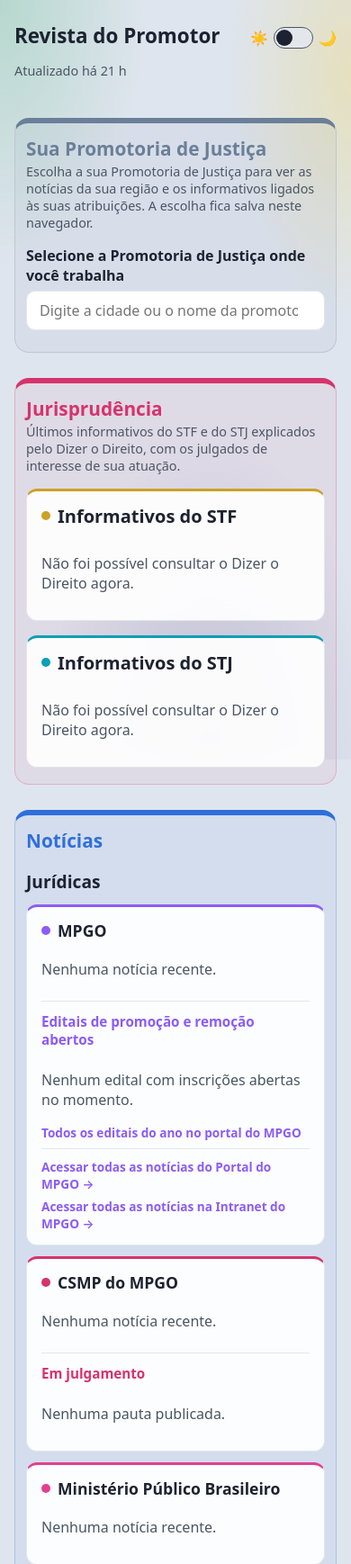
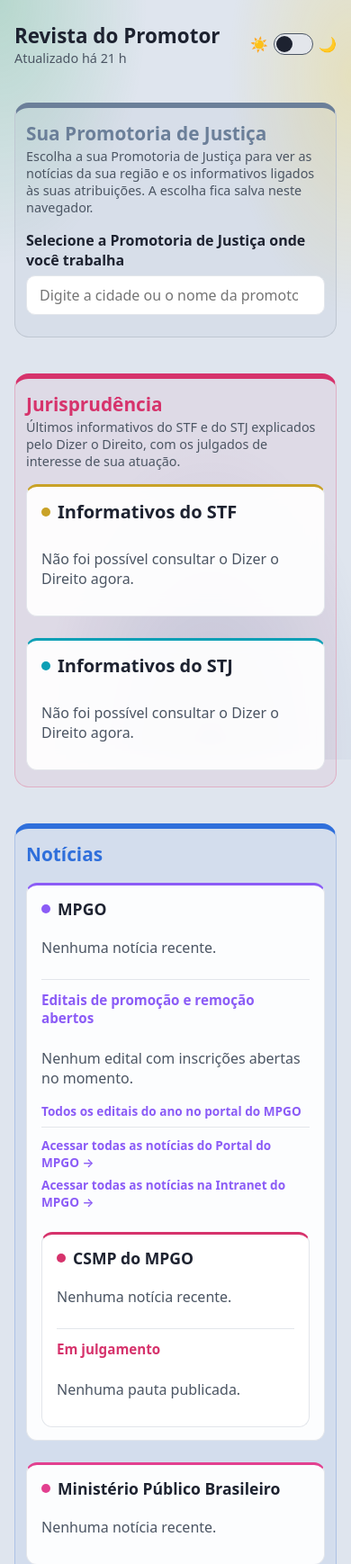
Before and after one commit to Pedro-Schmitt/Feed-de-noticias, a Flask app: page / in a window 390 px wide. Shown: the top 1738 px of the page at 90% size. Run offline with Flask 3, Linux system fonts and the light colour scheme; data that the repository does not hold is empty; some libraries are stand-ins or nearby versions.

Commit message:
MPGO com o CSMP dentro, notícias acima das agendas e layout mais espaçado
Título e "Atualizado há X" na mesma linha; sem os subtítulos Jurídicas e Gerais;
três principais notícias do Presidente, do Senado e da Câmara acima das agendas.

Co-Authored-By: Claude Opus 5.5 <noreply@anthropic.com>

```diff
--- a/coletor.py
+++ b/coletor.py
@@ -319,6 +319,14 @@ JURIDICO = [
     ("tjgo", "TJGO", '(TJGO OR "TJ-GO" OR "Tribunal de Justiça de Goiás") when:7d'),
 ]
 
+# Notícias que vão acima da agenda do Presidente, do Senado e da Câmara (mesmo critério das jurídicas)
+ORGAOS = [
+    ("presidente", '(Lula OR "Presidente da República" OR Planalto) when:2d'),
+    ("senado", '(Senado OR senadores) when:2d'),
+    ("camara", '("Câmara dos Deputados" OR deputados) when:2d'),
+]
+POR_ORGAO = 3
+
 
 
 FONTES_IGNORADAS = {"Instagram", "Facebook", "YouTube", "X", "TikTok", "LinkedIn"}
@@ -464,6 +472,7 @@ def coletar():
     with ThreadPoolExecutor(max_workers=10) as executor:
         futuros = [executor.submit(buscar_feed, *feed) for feed in FEEDS]
         futuros_juridico = [executor.submit(buscar_google_noticias, busca) for _, _, busca in JURIDICO]
+        futuros_orgaos = [executor.submit(buscar_google_noticias, busca) for _, busca in ORGAOS]
         futuro_informativos = executor.submit(informativos.coletar)
         futuro_editais = executor.submit(editais.coletar)
 
@@ -496,6 +505,14 @@ def coletar():
                 noticia["mp"] = identificar_mp(noticia)
         juridico.append({"id": id_, "nome": nome, "noticias": escolhidas})
 
+    orgaos = {}
+    for (id_, _), futuro in zip(ORGAOS, futuros_orgaos):
+        try:
+            orgaos[id_] = escolher_juridicas(futuro.result())[:POR_ORGAO]
+        except Exception as erro:  # sem notícias, o quadro mostra só a agenda
+            print(f"[coletor] Falha nas notícias de {id_}: {erro}")
+            orgaos[id_] = None
+
     return {
         "atualizado": datetime.now(timezone.utc).isoformat(timespec="seconds"),
         "fontes": sorted({veiculo for veiculo, _, _ in FEEDS}),
@@ -504,6 +521,7 @@ def coletar():
         "falhas": falhas,
         "secoes": escolher_principais(noticias),
         "juridico": juridico,
+        "orgaos": orgaos,
         "informativos": futuro_informativos.result(),
         "editais": _resultado_ou_none(futuro_editais, "editais do MPGO"),
     }
--- a/static/style.css
+++ b/static/style.css
@@ -109,8 +109,8 @@ a { color: inherit; text-decoration: none; }
 
 /* Cada área é um bloco com fundo levemente colorido e faixa de cor no topo */
 .area {
-  margin-top: 28px;
-  padding: 20px 20px 24px;
+  margin-top: 40px;
+  padding: 24px 24px 28px;
   border-radius: 16px;
   border: 1px solid color-mix(in srgb, var(--cor-area) 30%, var(--borda));
   border-top: 6px solid var(--cor-area);
@@ -138,7 +138,7 @@ a { color: inherit; text-decoration: none; }
 .secoes {
   display: grid;
   grid-template-columns: repeat(2, minmax(0, 1fr));
-  gap: 16px;
+  gap: 24px;
 }
 
 .secao { border-top: 3px solid var(--cor); }
@@ -287,10 +287,22 @@ a { color: inherit; text-decoration: none; }
 
 .grade-juridico {
   display: grid;
-  grid-template-columns: repeat(3, minmax(0, 1fr));
-  gap: 12px;
-  margin-top: 12px;
+  grid-template-columns: repeat(4, minmax(0, 1fr));
+  gap: 24px;
+  margin: 4px 0 32px;
 }
+
+/* MPGO na linha inteira, com o quadro do CSMP dentro dele, à direita */
+.painel-mpgo { grid-column: 1 / -1; }
+
+.mpgo-colunas {
+  display: grid;
+  grid-template-columns: minmax(0, 3fr) minmax(0, 2fr);
+  gap: 24px;
+  align-items: start;
+}
+
+.painel-interno { background: var(--painel); backdrop-filter: none; -webkit-backdrop-filter: none; }
 
 .grade-juridico .secao > h2 { font-size: 1.1rem; margin-bottom: 4px; }
 
@@ -372,15 +384,18 @@ a { color: inherit; text-decoration: none; }
 .topo {
   display: flex;
   justify-content: space-between;
-  align-items: flex-start;
+  align-items: center;
   gap: 16px;
 }
+
+.titulo-linha { display: flex; flex-wrap: wrap; align-items: baseline; column-gap: 14px; }
+.titulo-linha h1, .titulo-linha p { margin: 0; }
 
 .switch-tema {
   display: inline-flex;
   align-items: center;
   gap: 6px;
-  margin-top: 6px;
+  margin-top: 0;
   cursor: pointer;
   user-select: none;
   flex: none;
@@ -532,9 +547,11 @@ a.julgado-tese:hover { text-decoration: underline; }
 
 .grade-agendas {
   display: grid;
-  gap: 12px;
-  margin-top: 12px;
+  gap: 24px;
+  margin: 12px 0 32px;
 }
+
+.noticias-orgao { margin-bottom: 12px; padding-bottom: 4px; border-bottom: 1px solid var(--borda); }
 
 .grade-agendas-3 { grid-template-columns: repeat(3, minmax(0, 1fr)); }
 
@@ -700,14 +717,14 @@ footer { padding-bottom: 24px; }
 
 @media (max-width: 1100px) {
   .secoes, .grade-agendas-3 { grid-template-columns: 1fr; }
-  .grade-juridico { grid-template-columns: repeat(2, minmax(0, 1fr)); }
+  .grade-juridico, .mpgo-colunas { grid-template-columns: repeat(2, minmax(0, 1fr)); }
 }
 
 @media (max-width: 640px) {
   h1 { font-size: 1.4rem; }
   .area { padding: 14px 12px 18px; }
   .area-cabecalho h2 { font-size: 1.3rem; }
-  .grade-2, .grade-4, .grade-juridico { grid-template-columns: 1fr; }
+  .grade-2, .grade-4, .grade-juridico, .mpgo-colunas { grid-template-columns: 1fr; }
   .lider { grid-template-columns: 1fr; }
   .outras .imagem { width: 84px; }
 }
--- a/templates/index.html
+++ b/templates/index.html
@@ -19,7 +19,7 @@
 <body>
   <header>
     <div class="topo">
-      <div>
+      <div class="titulo-linha">
         <h1>Revista do Promotor</h1>
         <p id="subtitulo">Carregando notícias…</p>
       </div>
@@ -72,7 +72,6 @@
         </div>
       </header>
 
-      <h3 class="subtitulo-area">Jurídicas</h3>
       <div id="juridico" class="grade-juridico"></div>
 
       <h3 class="subtitulo-area">Agendas dos órgãos</h3>
@@ -80,19 +79,24 @@
       <div class="grade-agendas grade-agendas-3">
         <section class="painel secao agenda" data-agenda="presidente" style="--cor: #e0352b">
           <h2>Presidente da República</h2>
+          <div class="noticias-orgao" data-orgao="presidente"></div>
+          <h3 class="titulo-agenda">Agenda</h3>
           <div class="agenda-corpo"></div>
         </section>
         <section class="painel secao agenda" data-agenda="senado" style="--cor: #2f6fdb">
           <h2>Senado Federal</h2>
+          <div class="noticias-orgao" data-orgao="senado"></div>
+          <h3 class="titulo-agenda">Agenda</h3>
           <div class="agenda-corpo"></div>
         </section>
         <section class="painel secao agenda" data-agenda="camara" style="--cor: #0f9d58">
           <h2>Câmara dos Deputados</h2>
+          <div class="noticias-orgao" data-orgao="camara"></div>
+          <h3 class="titulo-agenda">Agenda</h3>
           <div class="agenda-corpo"></div>
         </section>
       </div>
 
-      <h3 class="subtitulo-area">Gerais</h3>
       <div id="secoes" class="secoes"></div>
     </section>
 
```
Also changed, not shown: static/app.js (+32 -0 lines), README.md.
